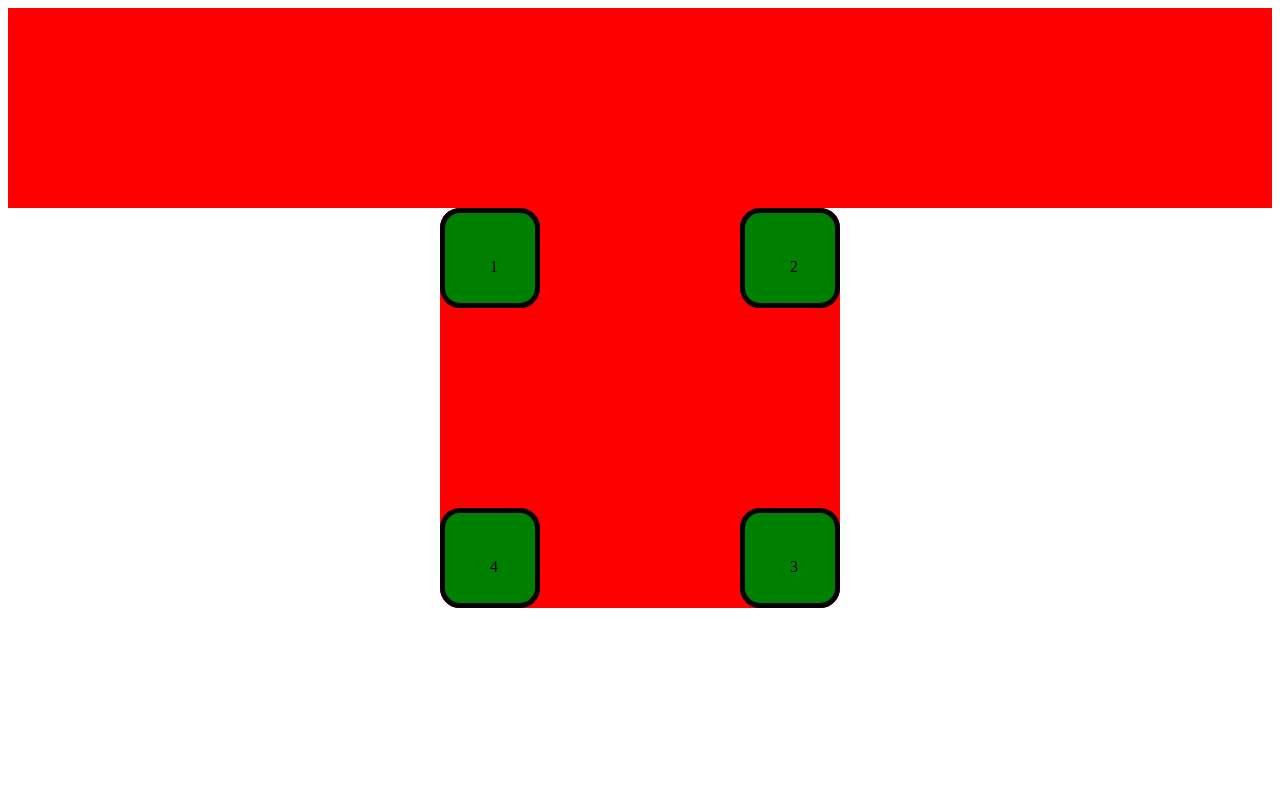
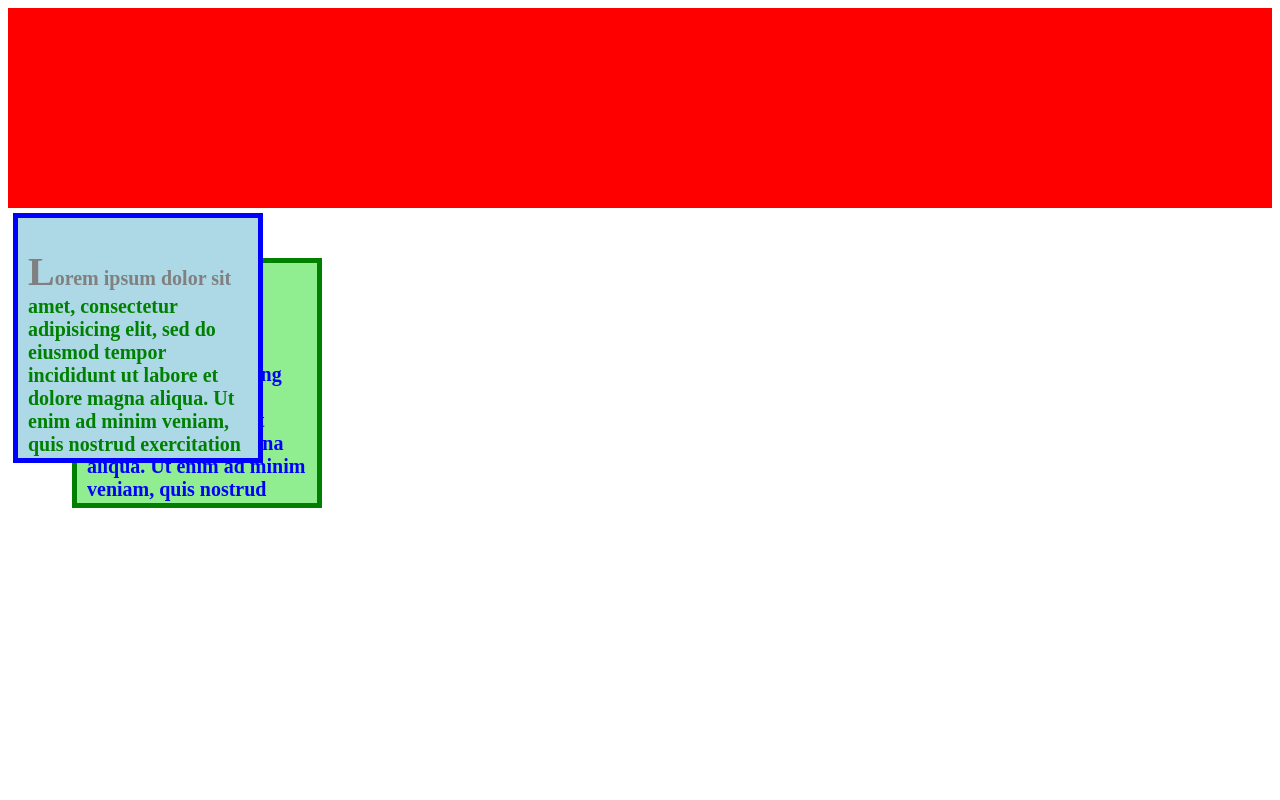
Before and after one commit to luiscarloslj/proyectonetesting, a website: page index.html in a window 1280 px wide. Drawn offline with Linux system fonts and the light colour scheme.

Commit message:
overflow, pseudo class and elements

```diff
--- a/index.html
+++ b/index.html
@@ -12,13 +12,11 @@
   <header id="redtopbox">
 
   </header>
-<div class="container">
-  <div class="box" id="box1">1</div>
-  <div class="box" id="box2">2</div>
-  <div class="box" id="box3">3</div>
-  <div class="box" id="box4">4</div>
+<div class="box1"><p>Lorem ipsum dolor sit amet, consectetur adipisicing elit, sed do eiusmod tempor incididunt ut labore et dolore magna aliqua. Ut enim ad minim veniam, quis nostrud exercitation ullamco laboris nisi ut aliquip ex ea commodo consequat. Duis aute irure dolor in reprehenderit in voluptate velit esse cillum dolore eu fugiat nulla pariatur. Excepteur sint occaecat cupidatat non proident, sunt in culpa qui officia deserunt mollit anim id est laborum.</p>
 </div>
 
+<div class="box2"><p>Lorem box2 ipsum dolor sit amet, consectetur adipisicing elit, sed do eiusmod tempor incididunt ut labore et dolore magna aliqua. Ut enim ad minim veniam, quis nostrud exercitation ullamco laboris nisi ut aliquip ex ea commodo consequat. Duis aute irure dolor in reprehenderit in voluptate velit esse cillum dolore eu fugiat nulla pariatur. Excepteur sint occaecat cupidatat non proident, sunt in culpa qui officia deserunt mollit anim id est laborum.</p>
+</div>
 </body>
 
 </html>
--- a/styles.css
+++ b/styles.css
@@ -12,46 +12,59 @@
   align-content: center;
 }
 
-div {
-  border-radius: 20px;
+.box1 {
+  font-size: 20px;
+  font-family: aria;
+  font-weight: bold;
+  color: green;
+  padding: 10px;
+  background-color: lightblue;
+  border: 5px solid blue;
+  margin: 5px;
+  width: 250px;
+  height: 250px;
+  box-sizing: border-box;
+  display: inline-block;
+  overflow: auto;
 }
 
-.container {
-  background-color: red;
-  width: 400px;
-  height: 400px;
-  margin: auto;
-  display: block;
-  position:relative;
+.box2 {
+  font-size: 20px;
+  font-family: serif;
+  color: blue;
+  background-color: lightgreen;
+  font-weight: bolder;
+  padding: 10px;
+  border: 5px solid green;
+  margin: 5px;
+  width: 250px;
+  height: 250px;
+  box-sizing: border-box;
+  display: inline-block;
+  overflow: auto;
+  position: relative;
+  left: -205px;
+  top: 45px;
+  z-index: -1;
+
+
+}
+.box2:hover {
+  position: relative;
+  z-index: 1;
 
 }
 
-.box {
-  background-color: green;
-  width: 100px;
-  height: 100px;
-  padding: 45px;
-  box-sizing: border-box;
-  border: 5px solid black;
+p::first-line {
+
+  color: gray;
 
 }
-#box1 {
-  position: absolute;
 
-
+p::first-letter {
+  font-size: 40px;
 }
-#box2 {
-  position: absolute;
-  right: 0px;
+p::selection {
+  color: red;
+  background-color: blue;
 }
-
-#box3 {
-  position: absolute;
-  right: 0px;
-  bottom: 0px;
-}
-
-#box4 {
-  position: absolute;
-  bottom: 0;
-}
```
